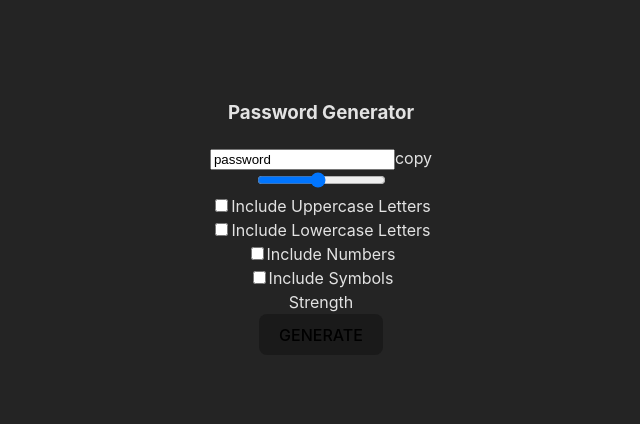
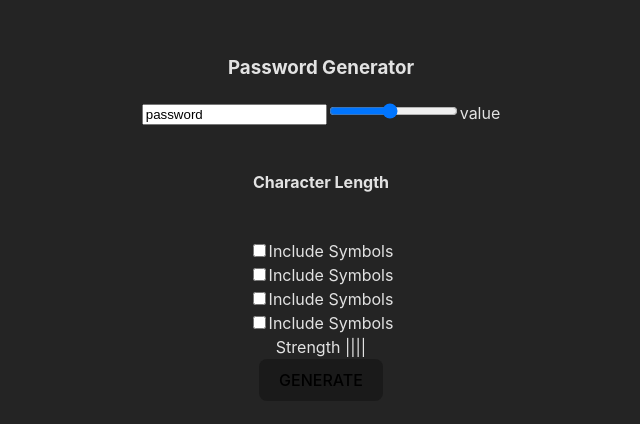
Before and after one commit to buschenyy/password-generator-app, a React (Vite) app: page / in a window 1280 px wide. Shown: the part 182-606 px from the top of the page, without its empty margins (319-959 px from the left). Built offline with nearby package versions, Linux system fonts and the light colour scheme.

Commit message:
jsx skeleton

```diff
--- a/src/App.jsx
+++ b/src/App.jsx
@@ -1,36 +1,26 @@
 import './App.css'
+import Checkbox from './components/Checkbox'
+import LengthRange from './components/LengthRange'
+import Output from './components/Output'
+import StrengthRate from './components/StrengthRate'
 
 function App() {
   return (
     <div className="App">
       <h3>Password Generator</h3>
-      <div>
-        <input readOnly value="password" />
-        <span>copy</span>
-      </div>
-      <input type="range" min="1" max="20" value="10" />
+      <Output />
       <br />
-      <label>
-        <input type="checkbox" />
-        Include Uppercase Letters
-      </label>
+      <LengthRange />
       <br />
-      <label>
-        <input type="checkbox" />
-        Include Lowercase Letters
-      </label>
+      <Checkbox />
       <br />
-      <label>
-        <input type="checkbox" />
-        Include Numbers
-      </label>
+      <Checkbox />
       <br />
-      <label>
-        <input type="checkbox" />
-        Include Symbols
-      </label>
+      <Checkbox />
       <br />
-      <div>Strength</div>
+      <Checkbox />
+      <br />
+      <StrengthRate />
       <button>GENERATE</button>
     </div>
   )
--- /dev/null
+++ b/src/components/Checkbox.jsx
@@ -0,0 +1,10 @@
+const Checkbox = () => {
+  return (
+    <label>
+      <input type="checkbox" />
+      Include Symbols
+    </label>
+  )
+}
+
+export default Checkbox
--- /dev/null
+++ b/src/components/LengthRange.jsx
@@ -0,0 +1,9 @@
+const LengthRange = () => {
+  return (
+    <div>
+      <h4>Character Length</h4>
+    </div>
+  )
+}
+
+export default LengthRange
--- /dev/null
+++ b/src/components/Output.jsx
@@ -0,0 +1,11 @@
+const Output = () => {
+  return (
+    <div>
+      <input readOnly value="password" />
+      <input type="range" min="1" max="20" value="10" />
+      {'value'}
+    </div>
+  )
+}
+
+export default Output
--- /dev/null
+++ b/src/components/StrengthRate.jsx
@@ -0,0 +1,5 @@
+const StrengthRate = () => {
+  return <div>Strength ||||</div>
+}
+
+export default StrengthRate
```
